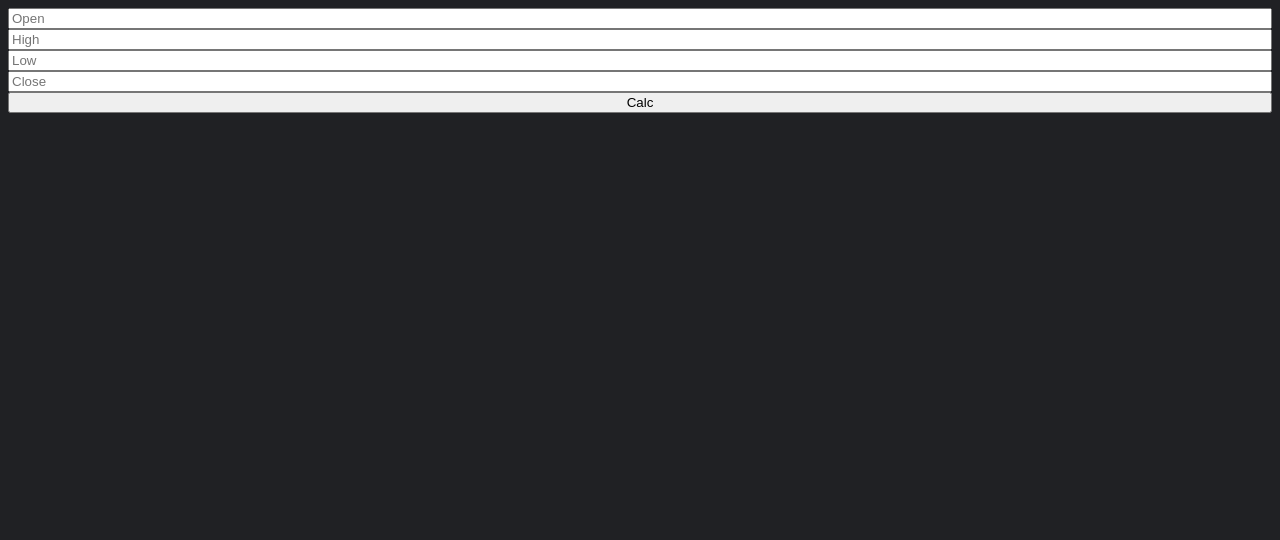
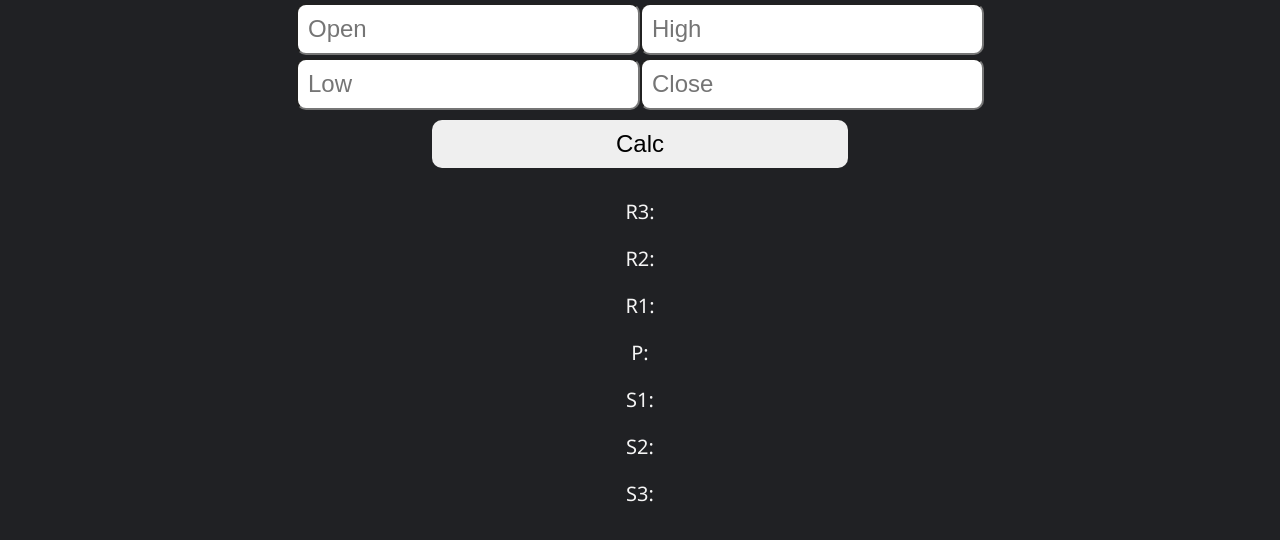
Before and after one commit to itush/pivotcalc, a plain HTML site: page index.html in a window 1280 px wide. Drawn offline with Linux system fonts and the light colour scheme.

Commit message:
Floor Pivot with UI 1.0

```diff
--- a/index.html
+++ b/index.html
@@ -8,24 +8,26 @@
     <title>Pivot Calculator</title>
 </head>
 <body>
-    <div class="input">
+    <div class="input1">
     <input type="number" placeholder="Open" id="open">
-    <input type="number" placeholder="High" id="high">
+    <input type="number" placeholder="High" id="high"></div>
+    <div class="input2">
     <input type="number" placeholder="Low" id="low">
     <input type="number" placeholder="Close" id="close">
-    <button onclick="pivot()">Calc</button>
     </div>
-    <div class="output">
-        <p id="r3"></p>
-        <p id="r2"></p>
-        <p id="r1"></p>
-        <p id="pivot"></p>
-        <p id="s1"></p>
-        <p id="s2"></p>
-        <p id="s3"></p>
+    <div class="btn-div">
+        <button class="btn" onclick="pivot()">Calc</button>
     </div>
 
-
+    <div class="output">
+        <p>R3:<span id="r3"></span></p>
+        <p>R2:<span id="r2"></span></p>
+        <p>R1:<span id="r1"></span></p>
+        <p>P:<span id="pivot"></span></p>
+        <p>S1:<span id="s1"></span></p>
+        <p>S2:<span id="s2"></span></p>
+        <p>S3:<span id="s3"></span></p>
+    </div>
     <script src="script.js"></script>
 </body>
 </html>
--- a/script.js
+++ b/script.js
@@ -1,9 +1,21 @@
 function pivot(){
-    var o,h,l,c,p;
+    var o,h,l,c,p,s1,s2,s3,r1,r2,r3;
     o=Number(document.getElementById("open").value);
     h=Number(document.getElementById("high").value);
     l=Number(document.getElementById("low").value);
     c=Number(document.getElementById("close").value);
     p= (h+ l + c)/3;
+    s1= 2*p-h;
+    r1= 2*p-l;
+    s2= p-(r1-s1);
+    s3= l-2*(h-p);
+    r2= p+(r1-s1);
+    r3= h+2*(p-l);
     document.getElementById("pivot").innerHTML= p;
+    document.getElementById("s1").innerHTML= s1;
+    document.getElementById("s2").innerHTML= s2;
+    document.getElementById("s3").innerHTML= s3;
+    document.getElementById("r1").innerHTML= r1;
+    document.getElementById("r2").innerHTML= r2;
+    document.getElementById("r3").innerHTML= r3;
     }
--- a/style.css
+++ b/style.css
@@ -1,9 +1,37 @@
 body {
+    margin: 0;
+    padding: 0;
     font-family: 'Segoe UI', Tahoma, Geneva, Verdana, sans-serif;
     /*background-image: url("bg.png");*/
     background-color: #202124;
    }
-.input{
+.input1, .input2{
+    padding-top: .25%;
     display: flex;
-    flex-direction: column;
+    justify-content: center;
+    align-items: center;
+
+    }
+input{
+    width: 25%;
+    padding: 10px;
+    border-radius: 10px;
+    font-size: 24px;
+    outline: none;
 }
+.btn-div{display: flex;
+    padding: 10px;
+    justify-content: center;
+    align-items: center;}
+.btn{
+    font-size: 24px;
+    width: 33%;
+    border: none;
+    border-radius: 10px;
+    padding: 10px;
+}
+.output{
+    font-size: 20px;
+    color: whitesmoke;
+    text-align: center;
+}
```
